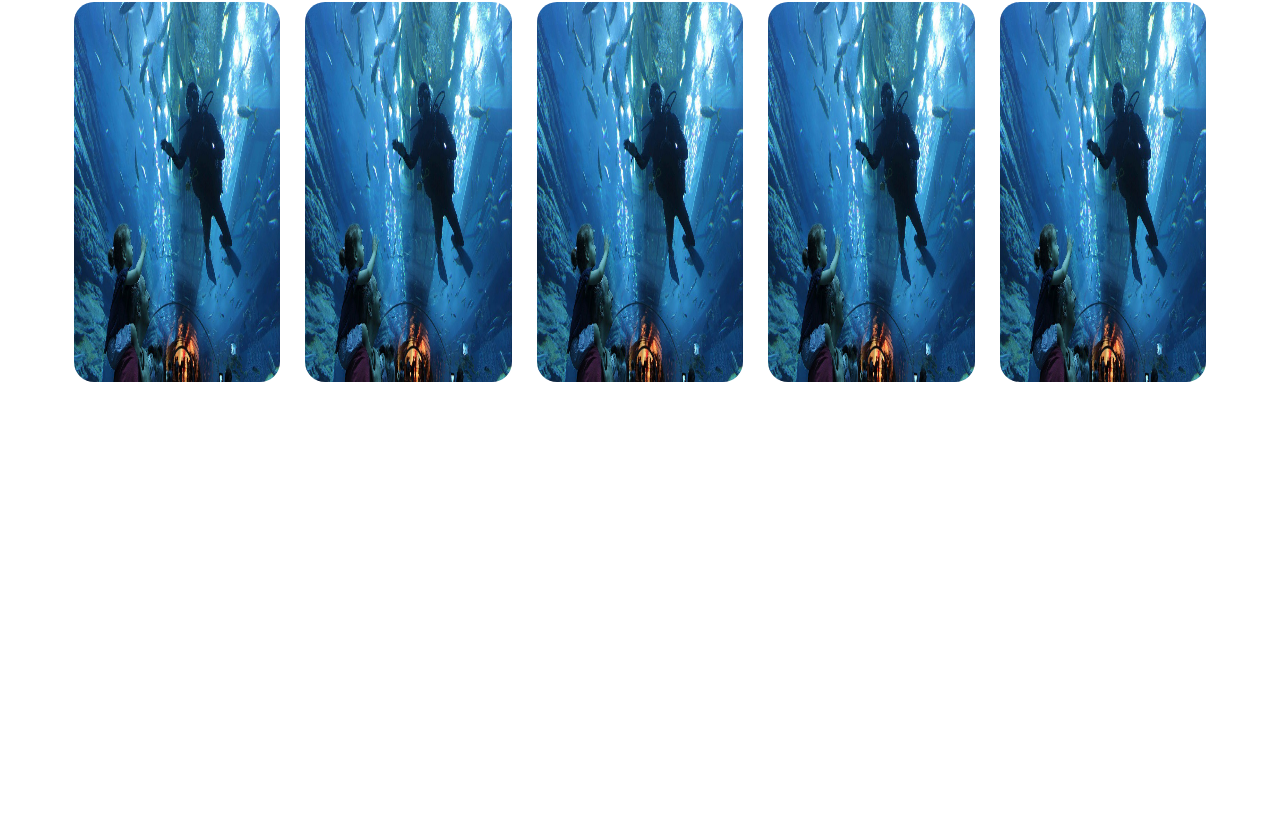
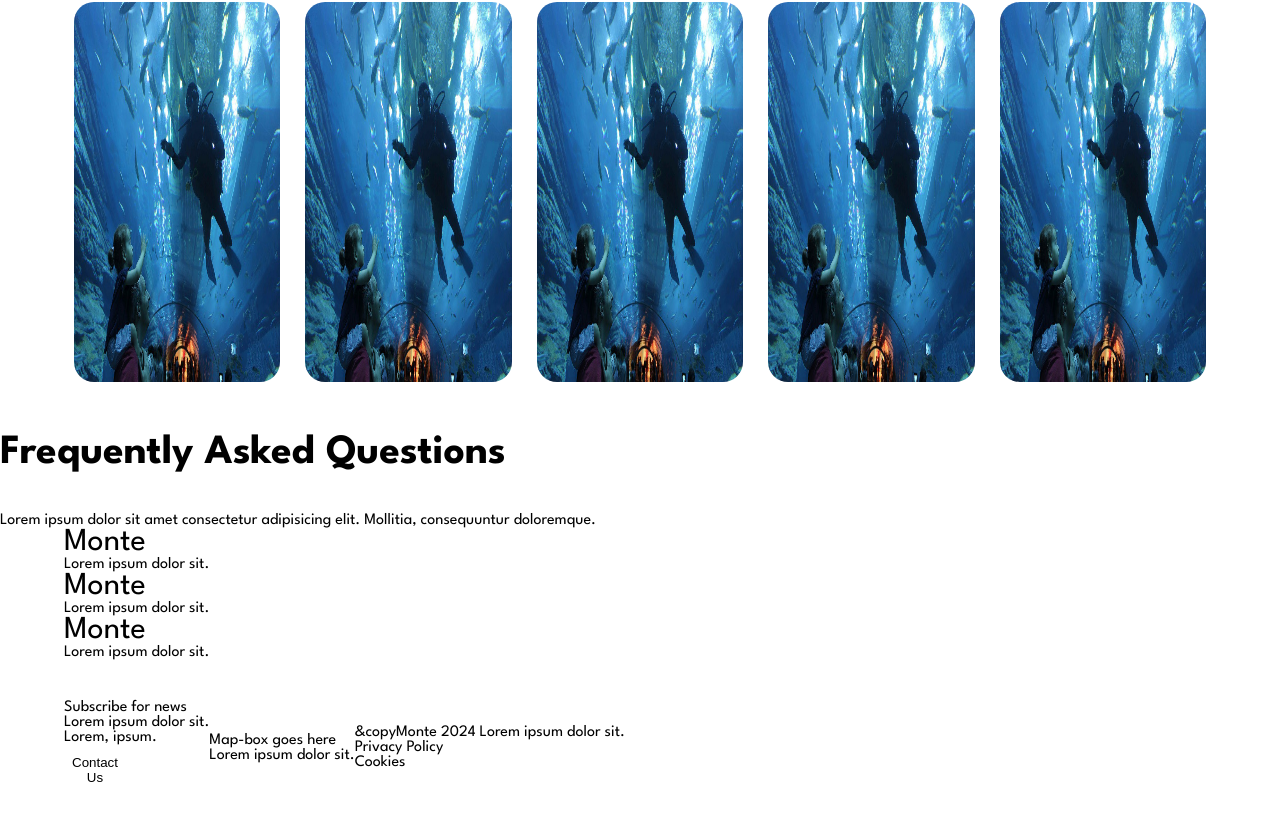
Before and after one commit to kennsawyerr/property-website, a React (Vite) app: page / in a window 1280 px wide. Shown: the part 7195-8016 px from the top of the page. Before the commit the page ends 7587 px from the top, so only its background shows below. Built offline with nearby package versions, Linux system fonts and the light colour scheme.

Commit message:
new file:   src/components/BuildYourFuture.jsx 	modified:   src/components/Footer.jsx 	modified:   src/components/Frequently.jsx 	modified:   src/components/Home.jsx

```diff
--- /dev/null
+++ b/src/components/BuildYourFuture.jsx
@@ -0,0 +1,11 @@
+
+
+const BuildYourFuture = () => {
+  return (
+<div className="container">
+
+</div>
+  )
+}
+
+export default BuildYourFuture
--- a/src/components/Footer.jsx
+++ b/src/components/Footer.jsx
@@ -0,0 +1,62 @@
+const Footer = () => {
+  return (
+    <>
+      <footer>
+        <div className="container">
+          <ul>
+            <li>
+              <div>
+                <div className="logo">Monte</div>
+                <div className="hero-subtext">Lorem ipsum dolor sit.</div>
+              </div>
+            </li>
+
+            <li>
+              <div>
+                <div className="logo">Monte</div>
+                <div className="hero-subtext">Lorem ipsum dolor sit.</div>
+              </div>
+            </li>
+            <li>
+              <div>
+                <div className="logo">Monte</div>
+                <div className="hero-subtext">Lorem ipsum dolor sit.</div>
+              </div>
+            </li>
+          </ul>
+
+          <ul className="flex sect-pad">
+            <li>
+              <div>
+                <div className="">Subscribe for news</div>
+                <div className="hero-subtext">Lorem ipsum dolor sit.</div>
+                <div className="contact">Lorem, ipsum.</div>
+                <button>Contact Us</button>
+              </div>
+            </li>
+
+            <li>
+              <div>
+                <div className="">Map-box goes here</div>
+                <div className="hero-subtext">Lorem ipsum dolor sit.</div>
+              </div>
+            </li>
+            <li>
+              <div>
+                <div className="hero-subtext">
+                  {" "}
+                  &copyMonte 2024 Lorem ipsum dolor sit.
+                </div>
+                <div>
+                  <div>Privacy Policy</div> <div>Cookies</div>
+                </div>
+              </div>
+            </li>
+          </ul>
+        </div>
+      </footer>
+    </>
+  );
+};
+
+export default Footer;
--- a/src/components/Frequently.jsx
+++ b/src/components/Frequently.jsx
@@ -0,0 +1,21 @@
+const Frequently = () => {
+  return (
+    <>
+      <section>
+
+        <div className="clients-grid"></div>
+        <div className="flex">
+            <div className="text-box">
+                <h1>Frequently Asked Questions</h1>
+                <p>Lorem ipsum dolor sit amet consectetur adipisicing elit. Mollitia, consequuntur doloremque.</p>
+            </div>
+            <div className="faqs-box">
+
+            </div>
+        </div>
+      </section>
+    </>
+  );
+};
+
+export default Frequently;
--- a/src/components/Home.jsx
+++ b/src/components/Home.jsx
@@ -13,6 +13,9 @@ import About from "./About";
 import Ownership from "./Ownership";
 import Unrivaled from "./Unrivaled";
 import IdealPropertyGrid from "./IdealPropertyGrid";
+import Frequently from "./Frequently";
+import BuildYourFuture from "./BuildYourFuture";
+import Footer from "./Footer";
 const Home = () => {
 
   return (
@@ -26,6 +29,9 @@ const Home = () => {
       <Ownership/>
       <Unrivaled/>
       <IdealPropertyGrid/>
+      <Frequently/>
+      <BuildYourFuture/>
+      <Footer/>
     </>
   );
 };
```
